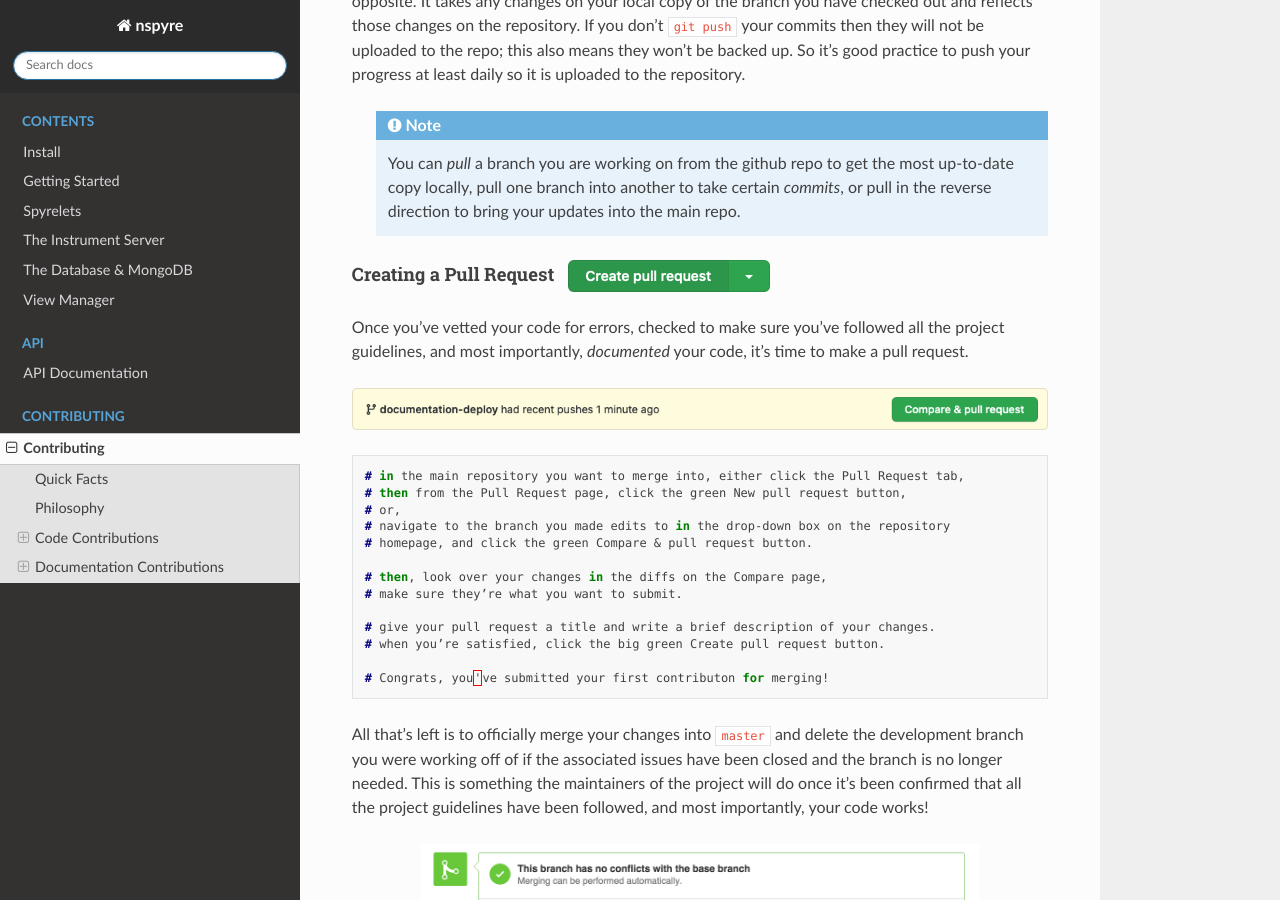
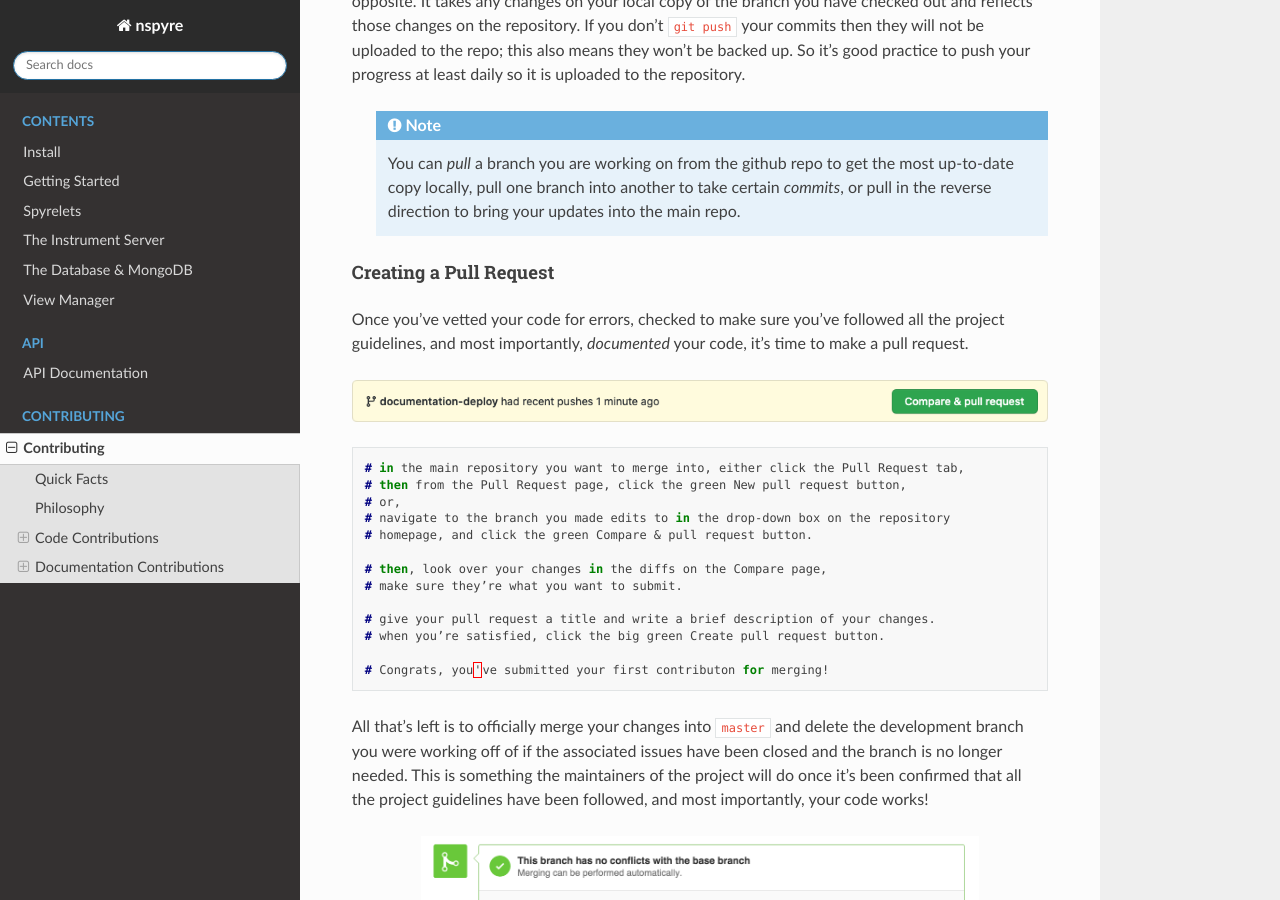
Before and after one commit to nspyre-org/nspyre, a Sphinx documentation site: the page built from docs/contributing.rst, in a window 1280 px wide and 900 px high, scrolled down 3337 px. Built offline with Sphinx 7.4.7 and the Read the Docs theme 2.0.0, drawn with Linux system fonts in a browser that asks for light colours.

Commit message:
Update contributing.rst

```diff
--- a/docs/contributing.rst
+++ b/docs/contributing.rst
@@ -98,12 +98,8 @@ Finally, the *push* command updates files from one location to another, but in t
 
      You can *pull* a branch you are working on from the github repo to get the most up-to-date copy locally, pull one branch into another to take certain *commits*, or pull in the reverse direction to bring your updates into the main repo.
 
-Creating a Pull Request |space| |white-space| |space| |create-pr|
-^^^^^^^^^^^^^^^^^^^^^^^^^^^^^^^^^^^^^^^^^^^^^^^^^^^^^^^^^^^^^^^^^
-
-.. |space| unicode:: U+0020
-.. |white-space| unicode:: U+00A0
-.. |create-pr| image:: images/create-pr.png
+Creating a Pull Request
+^^^^^^^^^^^^^^^^^^^^^^^
 
 Once you've vetted your code for errors, checked to make sure you've followed all the project guidelines, and most importantly, *documented* your code, it's time to make a pull request.
 
@@ -131,7 +127,7 @@ Once you've vetted your code for errors, checked to make sure you've followed al
 
 All that's left is to officially merge your changes into ``master`` and delete the development branch you were working off of if the associated issues have been closed and the branch is no longer needed. This is something the maintainers of the project will do once it's been confirmed that all the project guidelines have been followed, and most importantly, your code works!
 
-.. image:: images/merge-button.png
+.. figure:: images/merge-button.png
    :align: center
    :height: 106.67px
    :width: 557.18px
```
